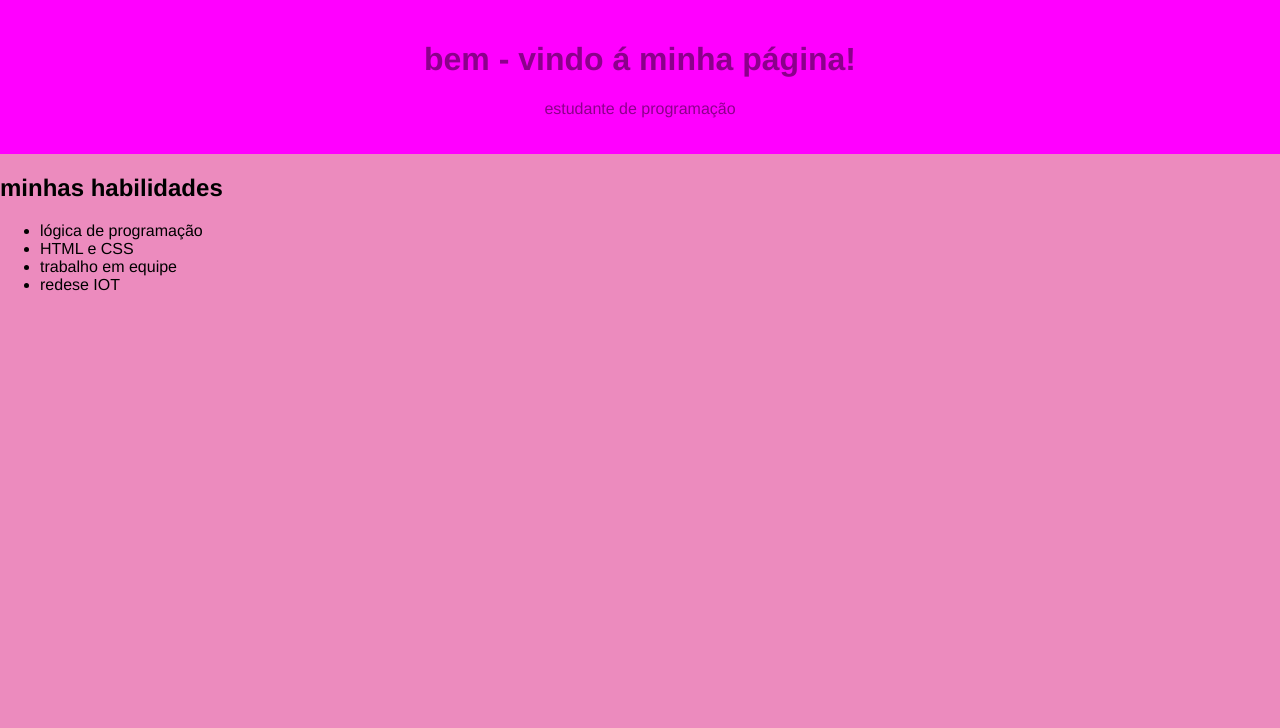
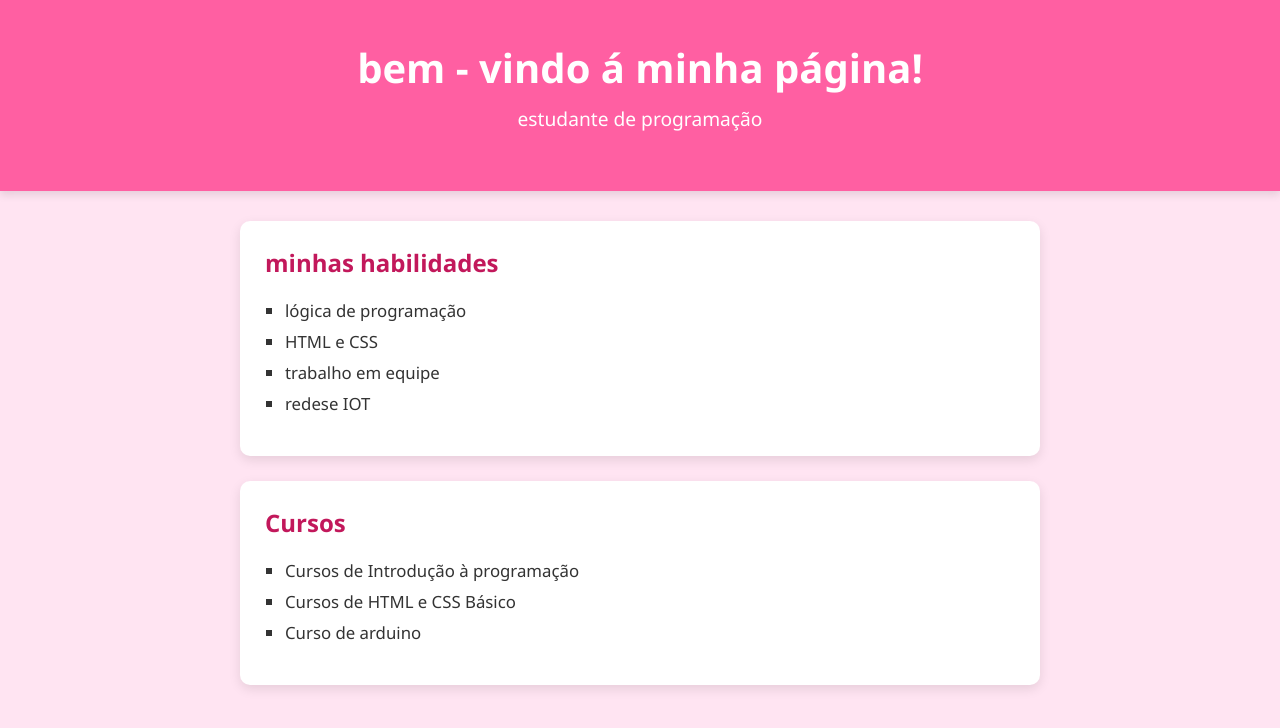
Before and after one commit to anabeatriz3414/site, a plain HTML site: page index.html in a window 1280 px wide. Drawn offline with Linux system fonts and the light colour scheme.

Commit message:
Add files via upload

```diff
--- a/index.html
+++ b/index.html
@@ -5,15 +5,31 @@
     <style>
 body{
     font-family: 'Franklin Gothic Medium', 'Arial Narrow', Arial, sans-serif;
-    background-color: rgb(236, 139, 190);
+    background-color: rgb(243, 149, 199);
     margin: 0;
     padding: 0;
 }
     header{
-        background-color: fuchsia;
-        color: darkmagenta;
+       background-color: rgb(247, 5, 170);
+       color: black;
         padding: 20px;
         text-align: center;
+    }
+    main {
+        padding: 20px;
+    }
+    section {
+      background-color: rgb(244, 221, 234);
+        padding: 15px;
+        margin-bottom: 20px;
+        border-radius: 8px;
+    }
+    h2 {
+        color: rgb(62, 4, 75);
+    }
+
+    ul{
+        list-style-type: square;
     }
 
     </style>
@@ -34,6 +50,70 @@ body{
                 </ul>
             </section>
 
+            <section>
+                <h2> Cursos </h2>
+                <ul>
+                    <li> Cursos de Introdução à programação</li>
+                    <li> Cursos de HTML e CSS Básico </li>
+                    <li> Curso de arduino</li>
+                </ul>
+            </section>
         </main>
     </body>
 </html>
+<style>
+    body {
+        font-family: 'Segoe UI', Tahoma, Geneva, Verdana, sans-serif;
+        background-color: #ffe4f2;
+        margin: 0;
+        padding: 0;
+        color: #333;
+    }
+
+    header {
+        background-color: #ff5fa2;
+        color: white;
+        padding: 40px 20px;
+        text-align: center;
+        box-shadow: 0 4px 8px rgba(0,0,0,0.1);
+    }
+
+    header h1 {
+        margin: 0;
+        font-size: 2.5em;
+    }
+
+    header p {
+        margin-top: 10px;
+        font-size: 1.2em;
+    }
+
+    main {
+        padding: 30px 20px;
+        max-width: 800px;
+        margin: 0 auto;
+    }
+
+    section {
+        background-color: #fff;
+        padding: 25px;
+        margin-bottom: 25px;
+        border-radius: 10px;
+        box-shadow: 0 4px 12px rgba(0,0,0,0.1);
+    }
+
+    h2 {
+        color: #c2185b;
+        margin-top: 0;
+    }
+
+    ul {
+        list-style-type: square;
+        padding-left: 20px;
+    }
+
+    ul li {
+        margin-bottom: 8px;
+        font-size: 1.05em;
+    }
+    </style>
```
